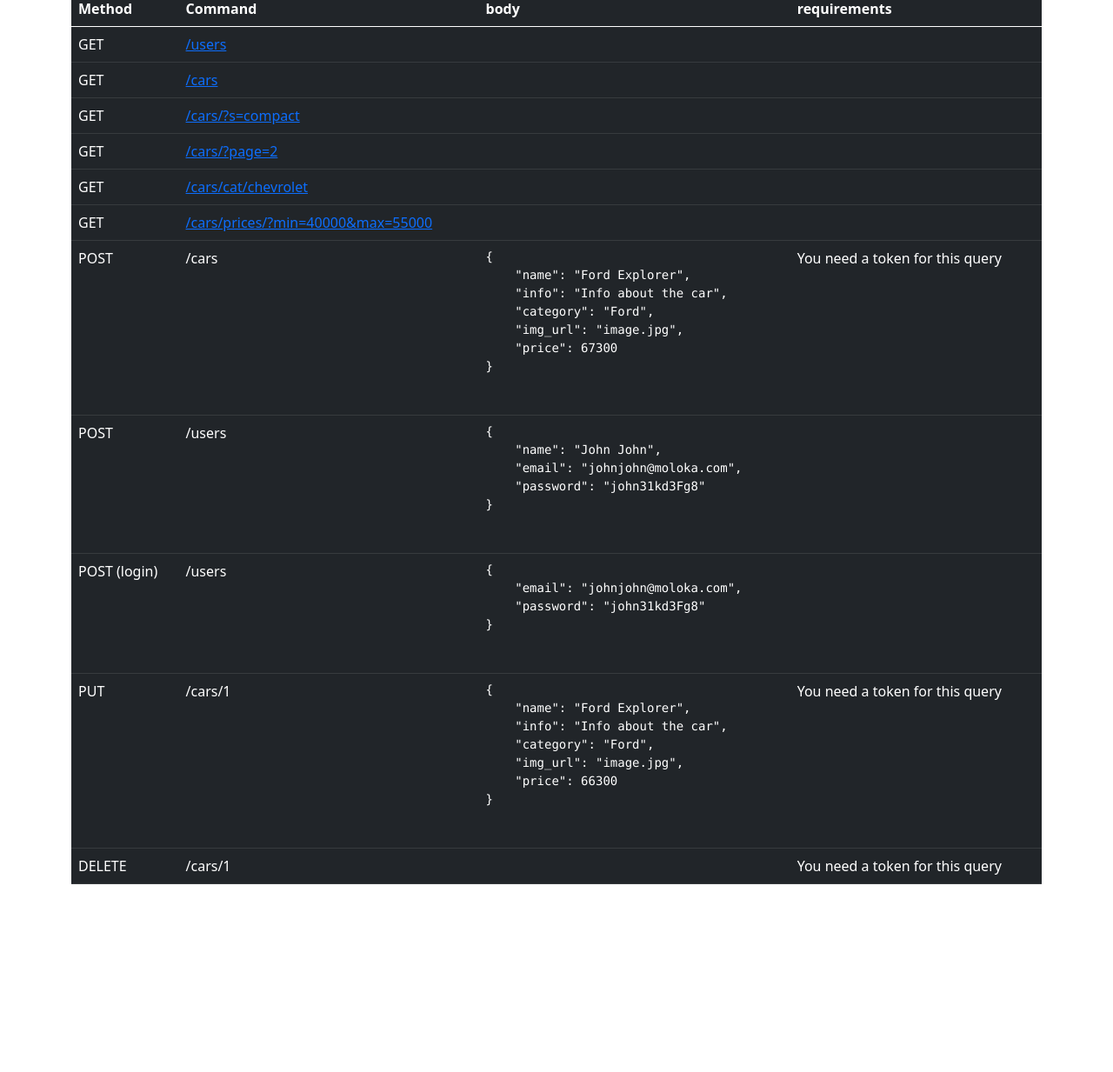
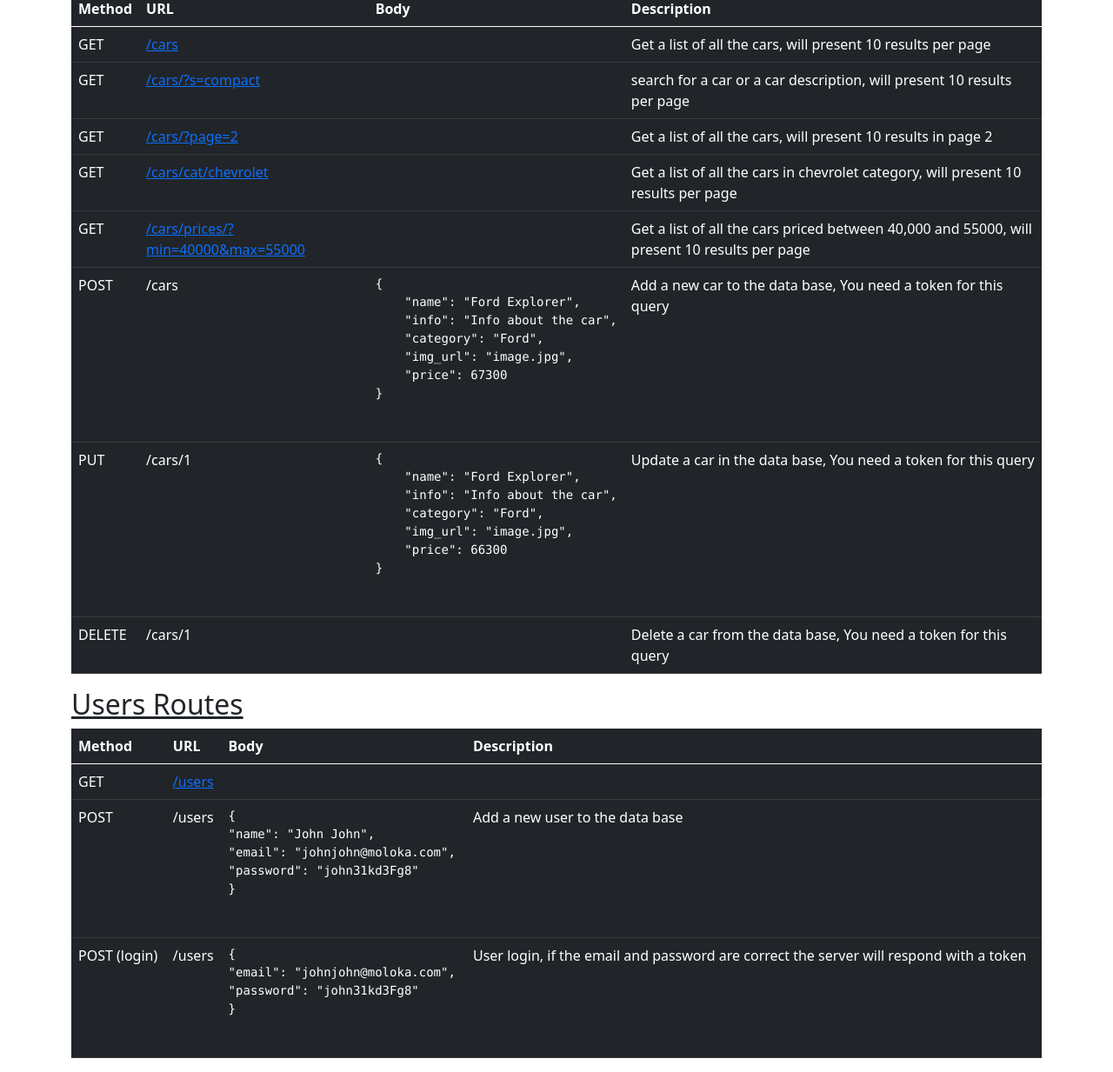
Before and after one commit to shalomta/cars-api, a website: page public/index.html in a window 1280 px wide. Shown: the part 137-1370 px from the top of the page at 87% size. Before the commit the page ends 1170 px from the top, so only its background shows below. Drawn offline with Linux system fonts and the light colour scheme.

Commit message:
updated docs

```diff
--- a/public/index.html
+++ b/public/index.html
@@ -19,51 +19,45 @@
     <hr>
     <main class="container-fluid">
         <div class="container">
-            <h2>Routes</h2>
+            <h2 class="text-decoration-underline">Cars Routes</h2>
             <div style="overflow-x: auto;">
                 <table class="table table-dark">
                     <thead>
                         <th>Method</th>
-                        <th>Command</th>
-                        <th>body</th>
-                        <th>requirements</th>
+                        <th>URL</th>
+                        <th>Body</th>
+                        <th>Description</th>
                     </thead>
                     <tbody>
                         <tr>
                             <td>GET</td>
-                            <td><a href="/users">/users</a></td>
-                            <td></td>
-                            <td></td>
-                        </tr>
-                        <tr>
-                            <td>GET</td>
                             <td><a href="/cars">/cars</a></td>
                             <td></td>
-                            <td></td>
+                            <td>Get a list of all the cars, will present 10 results per page</td>
                         </tr>
                         <tr>
                             <td>GET</td>
                             <td><a href="/cars/?s=compact">/cars/?s=compact</a></td>
                             <td></td>
-                            <td></td>
+                            <td>search for a car or a car description, will present 10 results per page</td>
                         </tr>
                         <tr>
                             <td>GET</td>
                             <td><a href="/cars/?page=2">/cars/?page=2</a></td>
                             <td></td>
-                            <td></td>
+                            <td>Get a list of all the cars, will present 10 results in page 2</td>
                         </tr>
                         <tr>
                             <td>GET</td>
                             <td><a href="/cars/cat/chevrolet">/cars/cat/chevrolet</a></td>
                             <td></td>
-                            <td></td>
+                            <td>Get a list of all the cars in chevrolet category, will present 10 results per page</td>
                         </tr>
                         <tr>
                             <td>GET</td>
                             <td><a href="/cars/prices/?min=40000&max=55000">/cars/prices/?min=40000&max=55000</a></td>
                             <td></td>
-                            <td></td>
+                            <td>Get a list of all the cars priced between 40,000 and 55000, will present 10 results per page</td>
                         </tr>
                         <tr>
                             <td>POST</td>
@@ -79,34 +73,7 @@
 }
                             </pre>
                             </td>
-                            <td>You need a token for this query</td>
-                        </tr>
-                        <tr>
-                            <td>POST</td>
-                            <td>/users</td>
-                            <td>
-                                <pre>
-{
-    "name": "John John",
-    "email": "johnjohn@moloka.com",
-    "password": "john31kd3Fg8"
-}
-                            </pre>
-                            </td>
-                            <td></td>
-                        </tr>
-                        <tr>
-                            <td>POST (login)</td>
-                            <td>/users</td>
-                            <td>
-                                <pre>
-{
-    "email": "johnjohn@moloka.com",
-    "password": "john31kd3Fg8"
-}
-                            </pre>
-                            </td>
-                            <td></td>
+                            <td>Add a new car to the data base, You need a token for this query</td>
                         </tr>
                         <tr>
                             <td>PUT</td>
@@ -122,13 +89,60 @@
 }
                             </pre>
                             </td>
-                            <td>You need a token for this query</td>
+                            <td>Update a car in the data base, You need a token for this query</td>
                         </tr>
                         <tr>
                             <td>DELETE</td>
                             <td>/cars/1</td>
                             <td></td>
-                            <td>You need a token for this query</td>
+                            <td>Delete a car from the data base, You need a token for this query</td>
+                        </tr>
+                    </tbody>
+                </table>
+            </div>
+
+            <h2 class="text-decoration-underline">Users Routes</h2>
+            <div style="overflow-x: auto;">
+                <table class="table table-dark">
+                    <thead>
+                        <th>Method</th>
+                        <th>URL</th>
+                        <th>Body</th>
+                        <th>Description</th>
+                    </thead>
+                    <tbody>
+                        <tr>
+                            <td>GET</td>
+                            <td><a href="/users">/users</a></td>
+                            <td></td>
+                            <td></td>
+                        </tr>
+                        <tr>
+                            <td>POST</td>
+                            <td>/users</td>
+                            <td>
+                                <pre>
+{
+"name": "John John",
+"email": "johnjohn@moloka.com",
+"password": "john31kd3Fg8"
+}
+                        </pre>
+                            </td>
+                            <td>Add a new user to the data base</td>
+                        </tr>
+                        <tr>
+                            <td>POST (login)</td>
+                            <td>/users</td>
+                            <td>
+                                <pre>
+{
+"email": "johnjohn@moloka.com",
+"password": "john31kd3Fg8"
+}
+                        </pre>
+                            </td>
+                            <td>User login, if the email and password are correct the server will respond with a token</td>
                         </tr>
                     </tbody>
                 </table>
```
